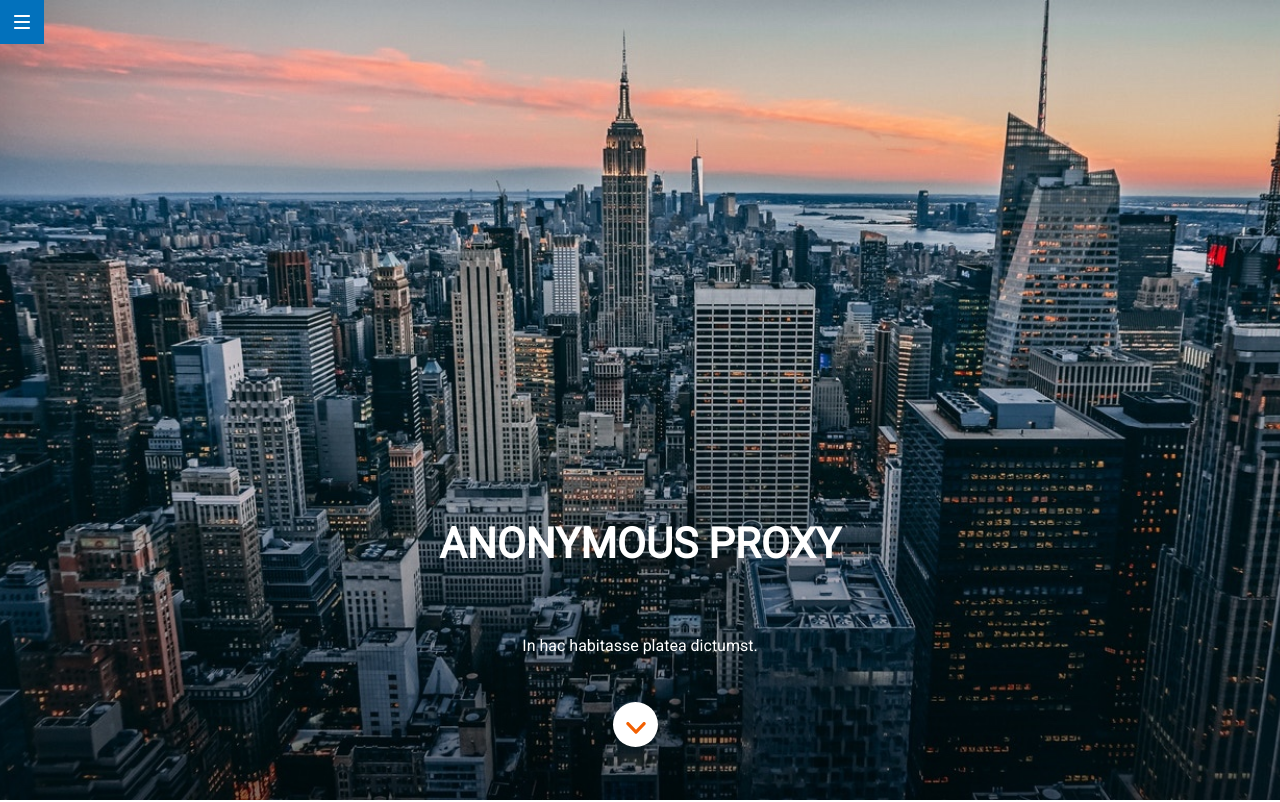
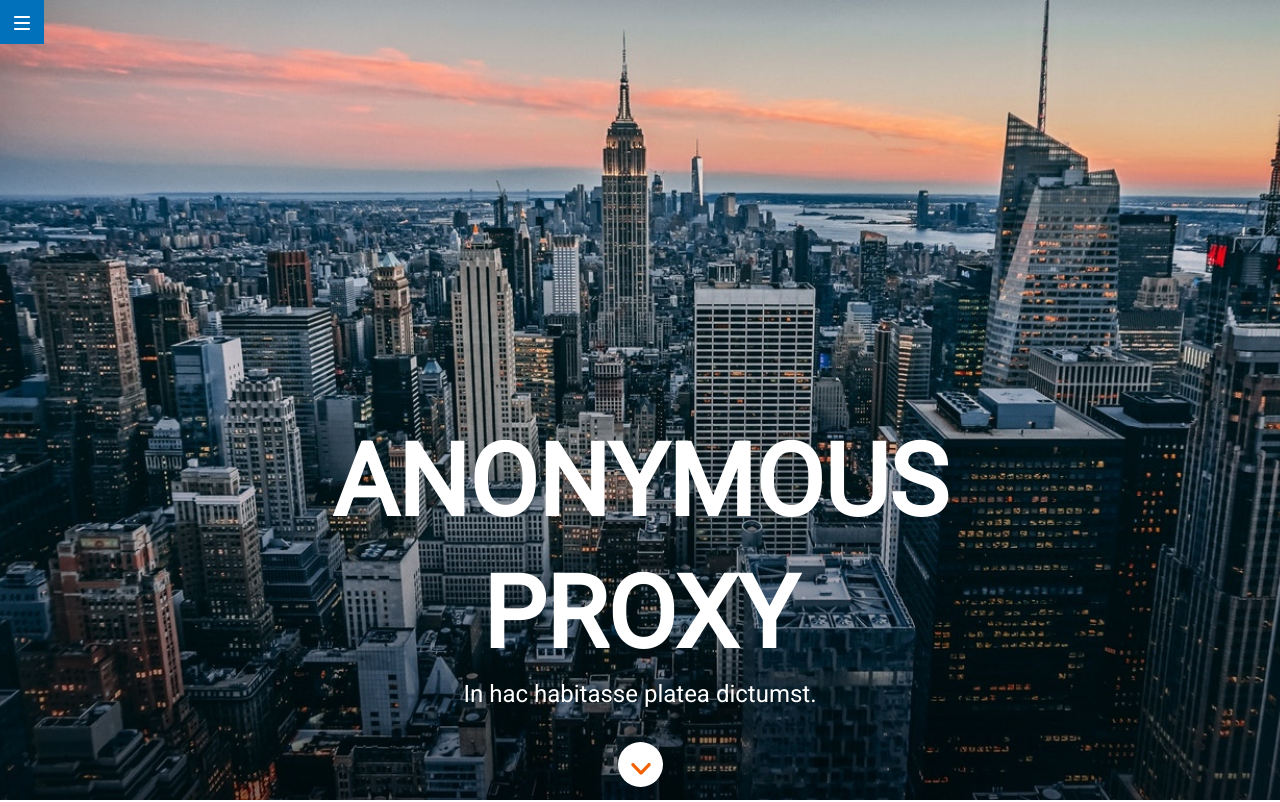
Before and after one commit to Adalab/modulo-1-evaluacion-final-MaribelLopezRomero, a website: page src/html/index.html in a window 1280 px wide. Shown: the top 802 px of the page. Drawn offline with nearby package versions, Linux system fonts and the light colour scheme; files that its build step writes are made by us from their sources; files whose address does not match are found by name.

Commit message:
Add header media querys and clean code

```diff
--- a/src/html/index.html
+++ b/src/html/index.html
@@ -4,7 +4,7 @@
 <head>
   <meta charset="UTF-8" />
   <meta name="viewport" content="width=device-width, initial-scale=1" />
-  <title>Adalab Web Starter Kit</title>
+  <title>Anonymous Proxy</title>
   <link href="https://fonts.googleapis.com/css?family=Roboto&display=swap" rel="stylesheet" />
   <link rel="stylesheet" href="./assets/css/main.css" />
   <!-- <link rel="icon" href="./assets/images/favicon.png" /> -->
--- a/src/scss/layout/_header.scss
+++ b/src/scss/layout/_header.scss
@@ -1,6 +1,8 @@
 .header {
   width: 100%;
   height: 100vh;
+  color: $color-primary;
+  font-family: $font-family-title;
   display: flex;
   flex-direction: column;
   justify-content: flex-end;
@@ -16,17 +18,12 @@
   left: 0;
   width: 44px;
   height: 44px;
-  padding-left: 14px;
-  padding-right: 14px;
-  padding-top: 15px;
-  padding-bottom: 15px;
+  padding: 15px 14px 15px 14px;
   background-size: 14px 16px;
 }
 .header__title {
+  width: 90.625%;
   height: 110px;
-  width: 90.625%;
-  color: $color-primary;
-  font-family: $font-family-title;
   font-size: 42px;
   text-transform: uppercase;
   text-align: center;
@@ -37,15 +34,42 @@
   letter-spacing: normal;
   margin-top: 284px;
   margin-bottom: 10px;
+  @media all and (min-width: 768px) {
+    width: 89.84;
+    height: 212px;
+    font-size: 80px;
+    line-height: 1.33;
+    margin-top: 384px;
+    margin-bottom: 20px;
+  }
+  @media all and (min-width: 1200px) {
+    width: 60.83%;
+    height: 264px;
+    font-size: 100px;
+    line-height: 1.32;
+    margin-top: 384px;
+    margin-bottom: 0px;
+  }
 }
+
 .header__paragraph {
   width: 90.625%;
   height: 21px;
-  color: $color-primary;
-  font-family: $font-family-title;
   font-size: 16px;
   text-align: center;
   margin-bottom: 45px;
+  @media all and (min-width: 768px) {
+    width: 46.875%;
+    height: 32px;
+    font-size: 24px;
+    margin-bottom: 30px;
+  }
+  @media all and (min-width: 1200px) {
+    width: 60.83%;
+    height: 32px;
+    font-size: 24px;
+    margin-bottom: 30px;
+  }
 }
 .header__button {
   background-color: white;
@@ -56,10 +80,13 @@
   margin-left: 43.125%;
   margin-right: 43.8125%;
   margin-bottom: 53px;
-  padding-top: 18px;
-  padding-bottom: 15.3px;
-  padding-right: 12px;
-  padding-left: 13px;
+  padding: 18px 12px 15.3px 13px;
+  @media all and (min-width: 1200px) {
+    margin-bottom: 13px;
+    margin-left: 51.5%;
+    margin-right: 51.416%;
+    margin-top: 0px;
+  }
 }
 .header__buttonimg {
   width: 20px;
```
